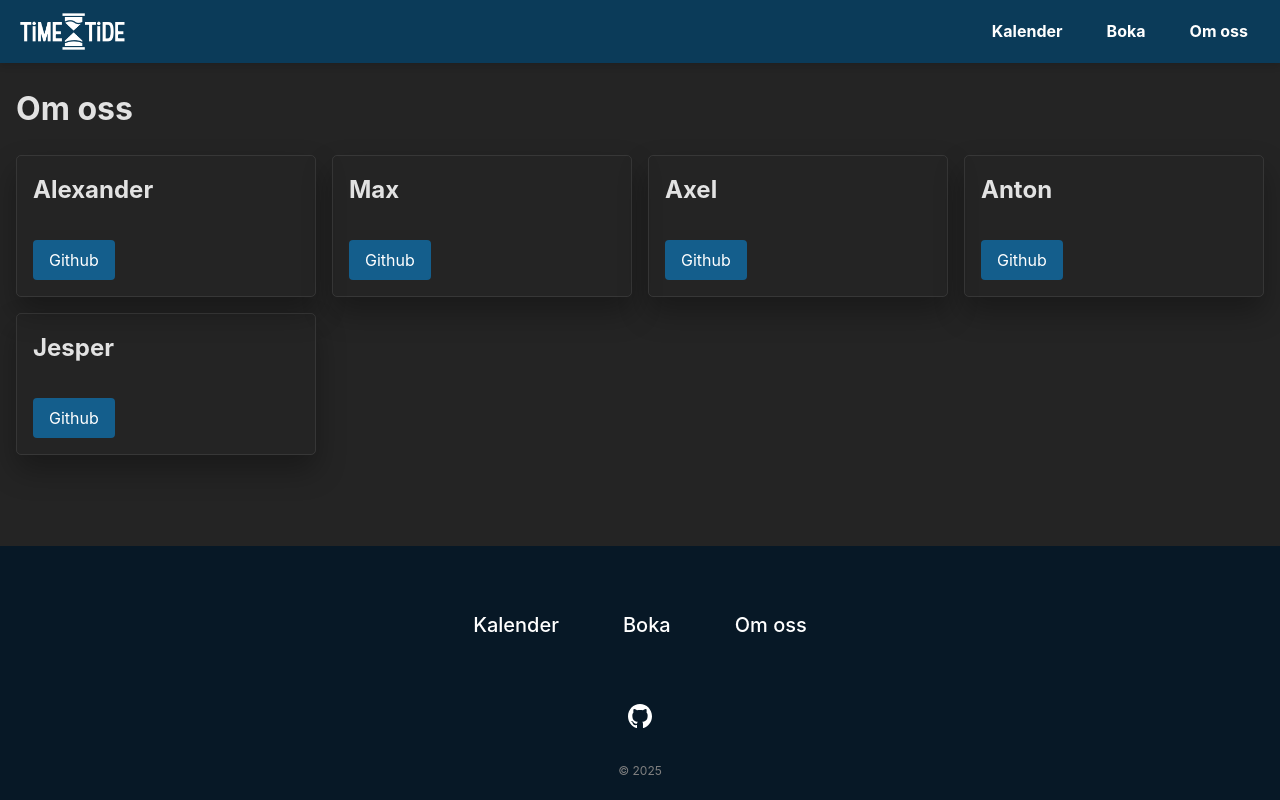
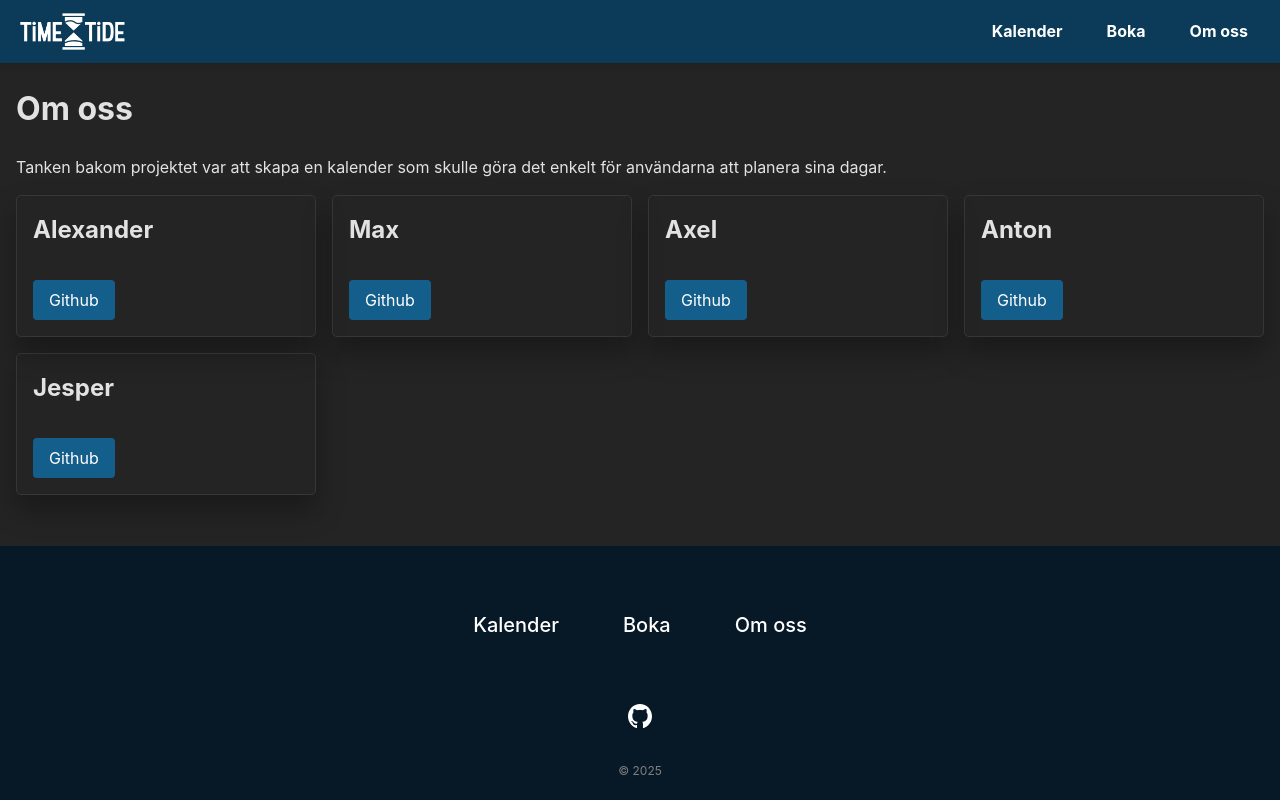
Before and after one commit to Sternax/Team3_Kalender, a Vue app: page /about in a window 1280 px wide. Built offline with nearby package versions, Linux system fonts and the light colour scheme.

Commit message:
La till text

```diff
--- a/src/views/About.vue
+++ b/src/views/About.vue
@@ -1,6 +1,10 @@
 <template>
     <h1>Om oss</h1>
-    <section>
+    <p>
+        Tanken bakom projektet var att skapa en kalender som skulle göra det
+        enkelt för användarna att planera sina dagar.
+    </p>
+    <section class="team">
         <div class="card">
             <h2>Alexander</h2>
             <a href="">Github</a>
@@ -25,7 +29,7 @@
 </template>
 
 <style scoped>
-section {
+section.team {
     display: grid;
     grid-template-columns: repeat(auto-fill, minmax(300px, 1fr));
     gap: 1rem;
```
